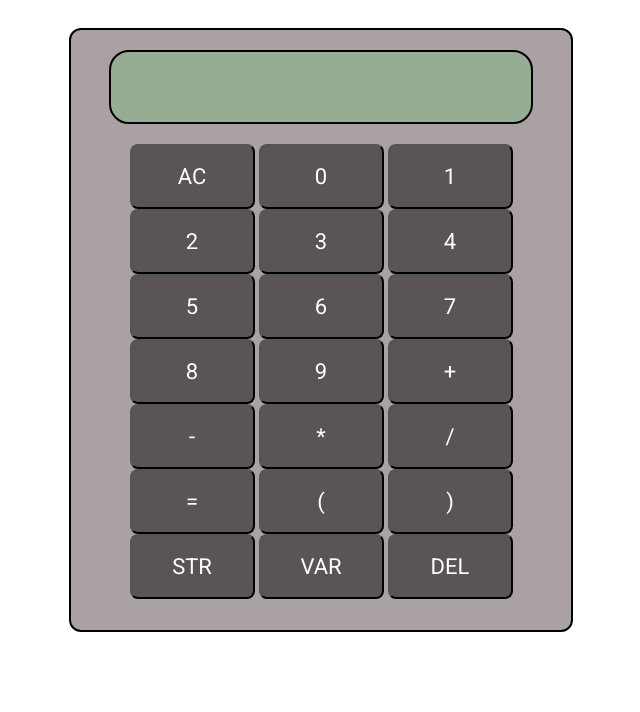
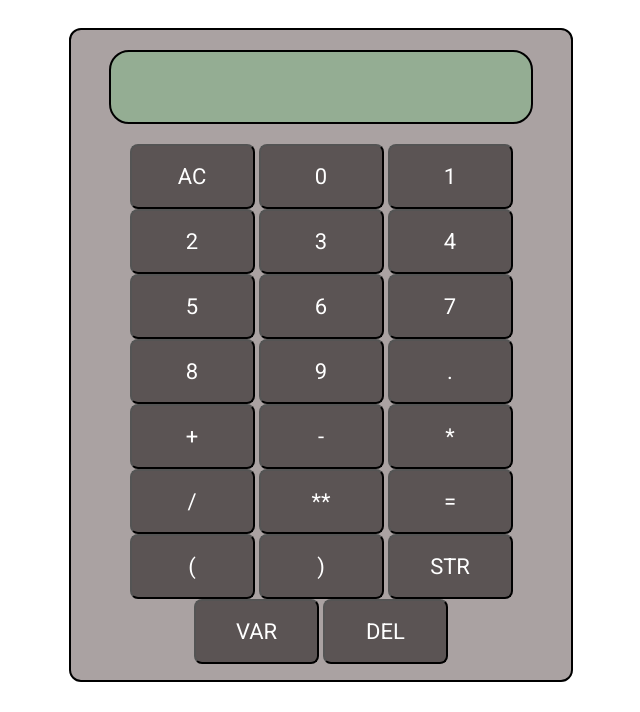
Before and after one commit to reasonabledoubt96/calculator, a plain HTML site: page index.html in a window 1280 px wide. Shown: the part 88-800 px from the top of the page, without its empty margins (319-959 px from the left). Drawn offline with Linux system fonts and the light colour scheme; a web font is replaced by a local one.

Commit message:
Input too long fix

```diff
--- a/index.html
+++ b/index.html
@@ -22,10 +22,12 @@
             <button>7</button>
             <button>8</button>
             <button>9</button>
+            <button>.</button>
             <button>+</button>
             <button>-</button>
             <button>*</button>
             <button>/</button>
+            <button>**</button>
             <button>=</button>
             <button>(</button>
             <button>)</button>
--- a/script.js
+++ b/script.js
@@ -37,11 +37,15 @@ function calculator(event) {
             opp = true
         }
     } else if (value == 'VAR') {
-        screen.innerText += store;
+        if (screen.innerText.length < 20) {
+            screen.innerText += store;
+        }
     } else if (value == 'DEL') {
         storedText = screen.innerText
         screen.innerText = storedText.substring(0,storedText.length - 1)
     } else {
-        screen.innerText += value
+        if (screen.innerText.length < 20) {
+            screen.innerText += value
+        }
     }
 };
--- a/styles.css
+++ b/styles.css
@@ -3,7 +3,7 @@
 
 .calculator {
     width: 500px;
-    height: 600px;
+    height: 650px;
     border: 2px solid black;
     background-color: rgb(170, 162, 162);
     border-radius: 12px;
@@ -41,7 +41,7 @@ button {
 .buttons {
     margin: auto;
     text-align: center;
-    width: 500px;
+    width: 490px;
 }
 
 h2 {
```
